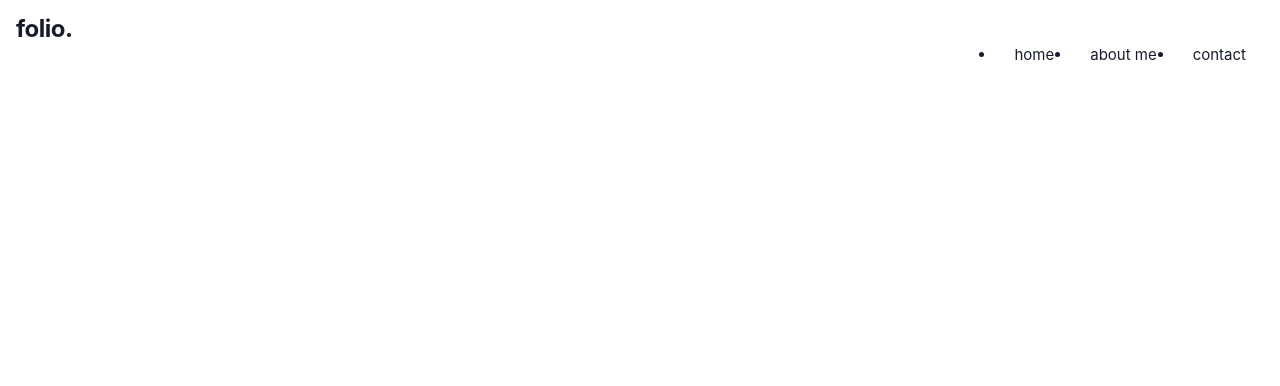
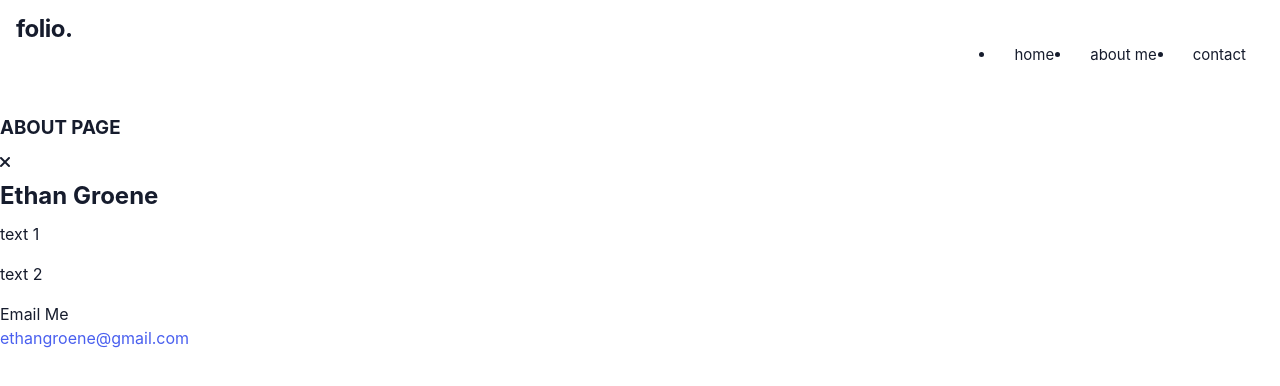
Before and after one commit to EGROENE/code-eat-sleep, a plain HTML site: page index.html in a window 1280 px wide. Drawn offline with Linux system fonts and the light colour scheme.

Commit message:
Add HTML for modal page

```diff
--- a/index.html
+++ b/index.html
@@ -33,6 +33,21 @@
             </nav>
         </header>
     </main>
+    <div>
+        <header>
+            <h3>ABOUT PAGE</h3>
+            <i class="fas fa-times"></i>
+        </header>
+        <div class="modal-body">
+            <h2>Ethan Groene</h2>
+            <p>text 1</p>
+            <p>text 2</p>
+            <div>
+                <div>Email Me</div>
+                <a href="mailto: ethangroene@gmail.com">ethangroene@gmail.com</a>
+            </div>
+        </div>
+    </div>
     <script src="./js/main.js"></script>
 </body>
 </html>
```
